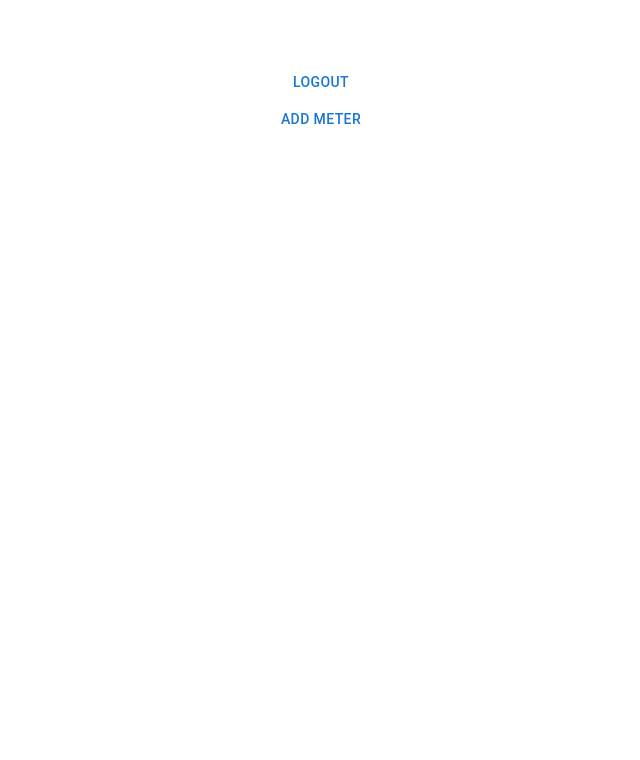
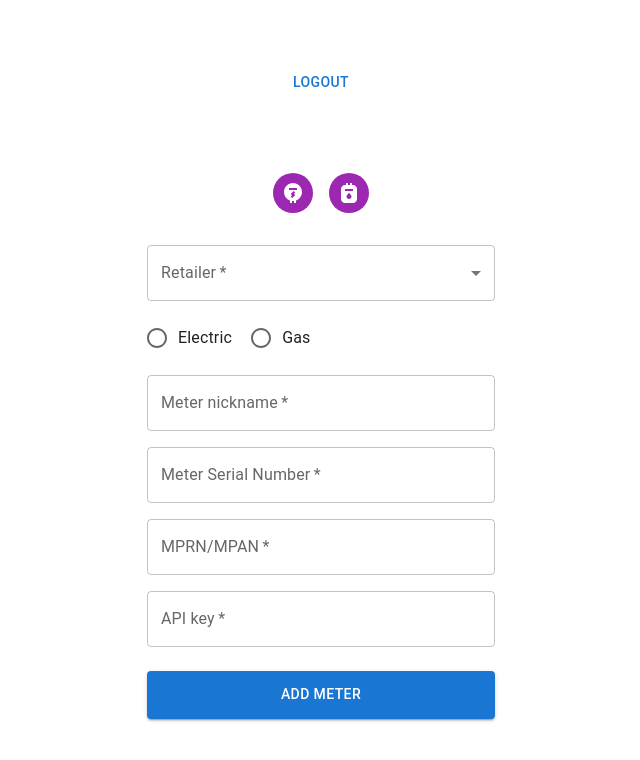
Before and after one commit to simonarcher99/energy-stats, a React (Create React App) app: page / in a window 1280 px wide. Shown: the top 760 px of the page, without its empty margins (319-959 px from the left). Built offline with nearby package versions, Linux system fonts and the light colour scheme; sample sign-in values are in the browser's storage.

Commit message:
Adding new meter form

```diff
--- /dev/null
+++ b/src/components/NewMeter.tsx
@@ -0,0 +1,167 @@
+import {
+  Avatar,
+  Box,
+  Button,
+  Container,
+  CssBaseline,
+  FormControl,
+  FormControlLabel,
+  Grid,
+  InputLabel,
+  MenuItem,
+  Radio,
+  RadioGroup,
+  Select,
+  SelectChangeEvent,
+  TextField,
+} from "@mui/material";
+import { createTheme, ThemeProvider } from "@mui/material/styles";
+import ElectricMeterIcon from "@mui/icons-material/ElectricMeter";
+import GasMeterIcon from "@mui/icons-material/GasMeter";
+import { useState } from "react";
+
+const theme = createTheme();
+
+export const NewMeter = () => {
+  const [retailer, setRetailer] = useState("");
+
+  const handleChange = (event: SelectChangeEvent) => {
+    setRetailer(event.target.value as string);
+  };
+
+  const handleSubmit = (event: React.FormEvent<HTMLFormElement>) => {
+    event.preventDefault();
+    const data = new FormData(event.currentTarget)
+    const retailer = data.get("retailer")
+    const gasOrElectric = data.get("electric") ? "electric" : "gas"
+    const meterName = data.get("meterName")
+    const meterSerialNumber = data.get("meterSerialNumber")
+    const mpxn = data.get("mpxn")
+    const apiKey = data.get("apiKey")
+    console.log(retailer, gasOrElectric, meterName, meterSerialNumber, mpxn, apiKey)
+  };
+  return (
+    <ThemeProvider theme={theme}>
+      <Container>
+        <CssBaseline />
+        <Box
+          sx={{
+            marginTop: 8,
+            display: "flex",
+            flexDirection: "column",
+            alignItems: "center",
+          }}
+        >
+          <Box
+            sx={{
+              display: "flex",
+              flexDirection: "row",
+              justifyContent: "center",
+            }}
+          >
+            <Avatar sx={{ m: 1, bgcolor: "secondary.main" }}>
+              <ElectricMeterIcon />
+            </Avatar>
+            <Avatar sx={{ m: 1, bgcolor: "secondary.main" }}>
+              <GasMeterIcon />
+            </Avatar>
+          </Box>
+          <Box
+            component="form"
+            noValidate
+            onSubmit={handleSubmit}
+            sx={{ mt: 3 }}
+          >
+            <Grid container spacing={2}>
+              <Grid item xs={12}>
+                <FormControl required fullWidth>
+                  <InputLabel>Retailer</InputLabel>
+                  <Select
+                    value={retailer}
+                    label="Retailer"
+                    onChange={handleChange}
+                    name="retailer"
+                  >
+                    <MenuItem value={"octopus"}>Octopus Energy</MenuItem>
+                  </Select>
+                </FormControl>
+              </Grid>
+              <Grid item xs={12}>
+                <FormControl>
+                  <RadioGroup
+                    row
+                    aria-labelledby="demo-row-radio-buttons-group-label"
+                    name="row-radio-buttons-group"
+                  >
+                    <Grid container spacing={2}>
+                      <Grid item xs={6}>
+                        <FormControlLabel
+                            name="electric"
+                          value="electric"
+                          control={<Radio />}
+                          label="Electric"
+                        />
+                      </Grid>
+                      <Grid item xs={6}>
+                        <FormControlLabel
+                        name = "gas"
+                          value="gas"
+                          control={<Radio />}
+                          label="Gas"
+                        />
+                      </Grid>
+                    </Grid>
+                  </RadioGroup>
+                </FormControl>
+              </Grid>
+              <Grid item xs={12}>
+                <TextField
+                  name="meterName"
+                  required
+                  fullWidth
+                  id="meterName"
+                  label="Meter nickname"
+                />
+              </Grid>
+              <Grid item xs={12}>
+                <TextField
+                  name="meterSerialNumber"
+                  required
+                  fullWidth
+                  id="meterSerialNumber"
+                  label="Meter Serial Number"
+                />
+              </Grid>
+              <Grid item xs={12}>
+                <TextField
+                  name="mpxn"
+                  required
+                  fullWidth
+                  id="mpxn"
+                  label="MPRN/MPAN"
+                />
+              </Grid>
+              <Grid item xs={12}>
+                <TextField
+                  name="apiKey"
+                  required
+                  fullWidth
+                  id="apiKey"
+                  label="API key"
+                />
+              </Grid>
+            </Grid>
+            <Button
+              type="submit"
+              fullWidth
+              variant="contained"
+              sx={{ mt: 3, mb: 2, height: "3rem" }}
+            >
+              Add Meter
+            </Button>
+          </Box>
+        </Box>
+      </Container>
+    </ThemeProvider>
+  );
+};
--- a/src/pages/Homepage.tsx
+++ b/src/pages/Homepage.tsx
@@ -2,6 +2,7 @@ import { Box, Button, Container, CssBaseline } from "@mui/material";
 import { createTheme, ThemeProvider } from "@mui/material/styles";
 import { useAppDispatch } from "../app/store";
 import { logout } from "../features/user/userSlice";
+import { NewMeter } from "../components/NewMeter";
 
 const theme = createTheme();
 
@@ -23,7 +24,7 @@ const Homepage = () => {
           }}
         >
           <Button onClick={handleLogout}>Logout</Button>
-          <Button>Add Meter</Button>
+          <NewMeter/>
         </Box>
       </Container>
     </ThemeProvider>
```
Also changed, not shown: 1 other file (tests, documents, lock files or other folders).
